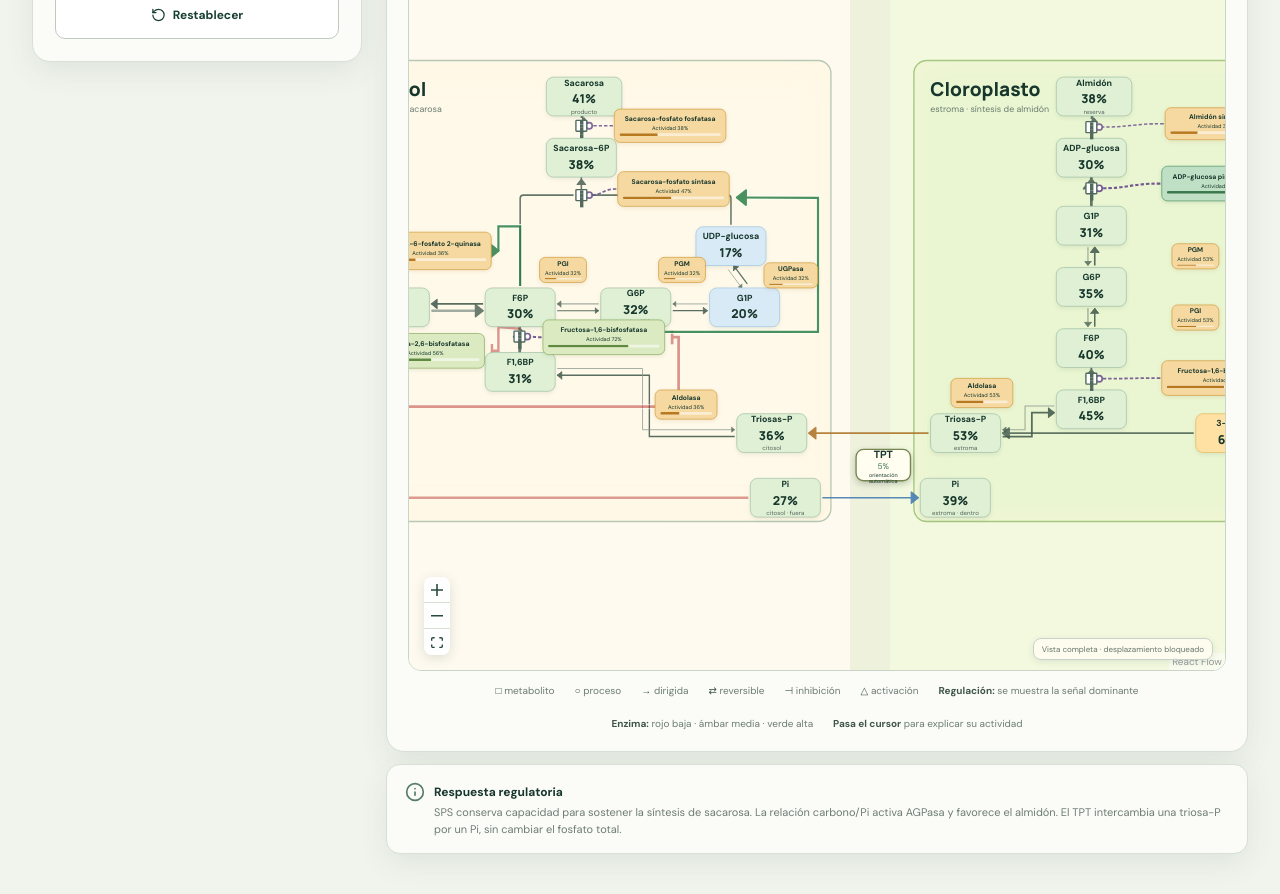
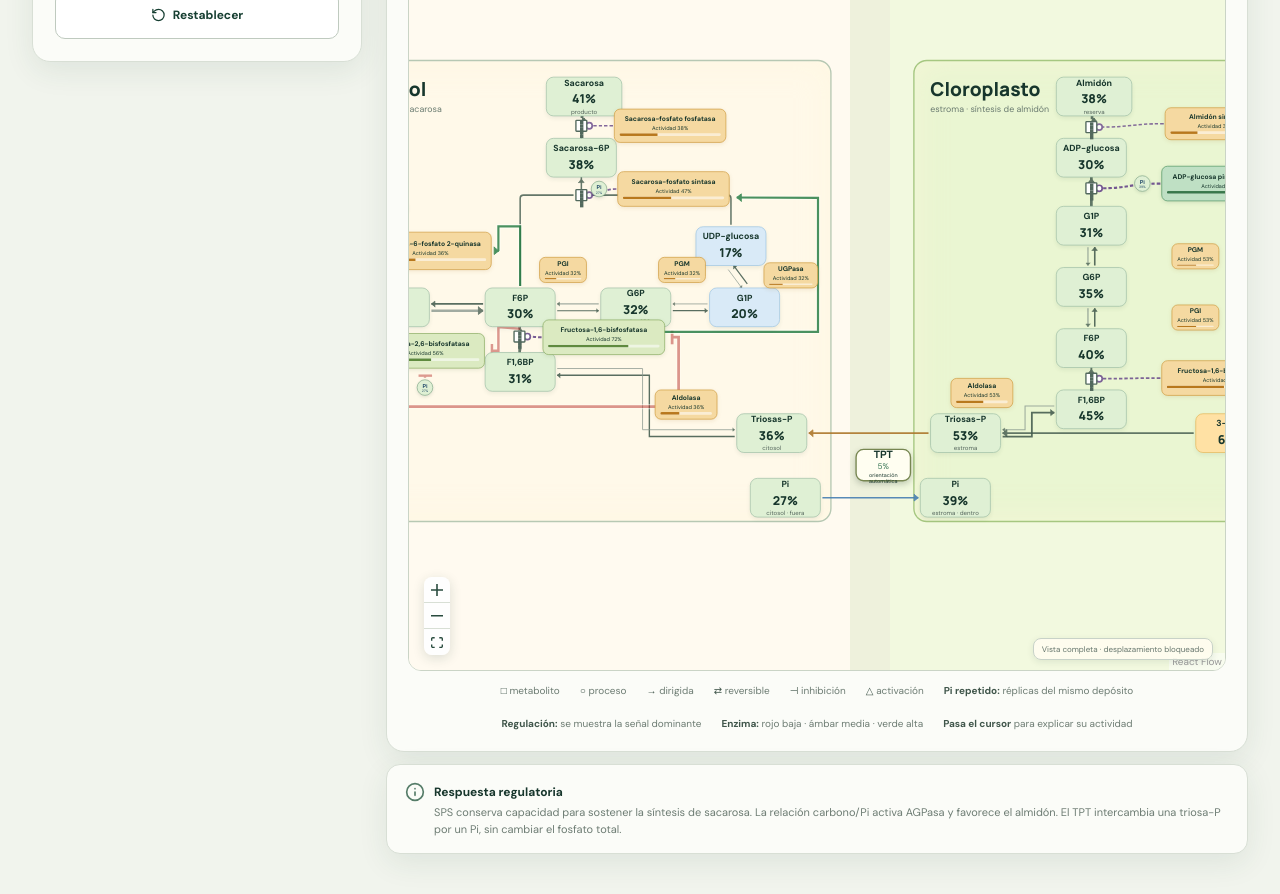
Before and after one commit to migred/Sacarosavsalmidon, a React (Vite) app: page / in a window 1280 px wide. Shown: the part 940-1834 px from the top of the page. Built offline with nearby package versions, Linux system fonts and the light colour scheme.

Commit message:
Pidiversificado

```diff
--- a/package.json
+++ b/package.json
@@ -1,7 +1,7 @@
 {
   "name": "laboratorio-carbono-vegetal",
   "private": true,
-  "version": "1.0.8",
+  "version": "1.0.9",
   "type": "module",
   "scripts": {
     "dev": "vite",
--- a/src/App.tsx
+++ b/src/App.tsx
@@ -205,7 +205,7 @@ export default function App(){
         <div className="map-card">
           <div className="map-title"><div><span>MAPA BIOQUÍMICO INTERACTIVO</span><h1>Partición del carbono fotosintético</h1></div><div className="map-legend"><i className="low"/>Bajo<i className="normal"/>Medio<i className="high"/>Alto<i className="critical"/>Umbral</div></div>
           <MetabolicFlow balance={balance} derived={d}/>
-          <div className="sbgn-key"><span><b>□</b> metabolito</span><span><b>○</b> proceso</span><span><b>→</b> dirigida</span><span><b>⇄</b> reversible</span><span><b>⊣</b> inhibición</span><span><b>△</b> activación</span><span><b>Regulación:</b> se muestra la señal dominante</span><span><b>Enzima:</b> rojo baja · ámbar media · verde alta</span><span><b>Pasa el cursor</b> para explicar su actividad</span></div>
+          <div className="sbgn-key"><span><b>□</b> metabolito</span><span><b>○</b> proceso</span><span><b>→</b> dirigida</span><span><b>⇄</b> reversible</span><span><b>⊣</b> inhibición</span><span><b>△</b> activación</span><span><b>Pi repetido:</b> réplicas del mismo depósito</span><span><b>Regulación:</b> se muestra la señal dominante</span><span><b>Enzima:</b> rojo baja · ámbar media · verde alta</span><span><b>Pasa el cursor</b> para explicar su actividad</span></div>
         </div>
         <div className="interpretation"><Info/><div><b>Respuesta regulatoria</b><p>{d.sucrosePool>=70?'La sacarosa acumulada ejerce retroinhibición sobre SPS. ':d.sps<25?'La síntesis de sacarosa está limitada por sustrato o por Pi. ':'SPS conserva capacidad para sostener la síntesis de sacarosa. '}{balance.piCyt>=65?'El Pi citosólico alto inhibe SPS y modifica el balance F6P-2-quinasa/F2,6BPasa. ':''}{balance.piStroma>=65?'El Pi estromático reduce la relación 3-PGA/Pi e inhibe AGPasa. ':d.agpase>=70?'La relación carbono/Pi activa AGPasa y favorece el almidón. ':'AGPasa responde al balance carbono/Pi. '}El TPT intercambia una triosa-P por un Pi, sin cambiar el fosfato total.</p></div></div>
       </section>
--- a/src/MetabolicFlow.tsx
+++ b/src/MetabolicFlow.tsx
@@ -37,6 +37,11 @@ function EnzymeHandles(){
 const MetaboliteNode = memo(({ data }: NodeProps) => {
   const d = data as FlowData
   return <div className={`metabolite-node ${level(d.value)}`}><FourHandles /><b>{d.label}</b><strong>{Math.round(d.value ?? 0)}%</strong>{d.note && <small>{d.note}</small>}</div>
+})
+
+const PiAliasNode = memo(({data}:NodeProps)=>{
+  const d=data as FlowData
+  return <div className={`pi-alias ${level(d.value)}`} title={`Pi ${Math.round(d.value??0)}% · réplica visual del mismo depósito`}><FourHandles/><b>Pi</b><small>{Math.round(d.value??0)}%</small></div>
 })
 
 const ProcessNode = memo(({ data }: NodeProps) => {
@@ -136,16 +141,17 @@ const TptEdge = memo((props: EdgeProps) => {
   }} />
 })
 
-const nodeTypes = { metabolite:MetaboliteNode, process:ProcessNode, enzyme:EnzymeNode, transport:TransportNode, compartment:CompartmentNode }
+const nodeTypes = { metabolite:MetaboliteNode, piAlias:PiAliasNode, process:ProcessNode, enzyme:EnzymeNode, transport:TransportNode, compartment:CompartmentNode }
 const edgeTypes = { reaction:ReactionEdge, regulatory:RegulatoryEdge, reversible:BidirectionalEdge, tpt:TptEdge }
 
 const met = (id:string,label:string,value:number,parentId:string,x:number,y:number,note?:string,width=104) => ({ id,type:'metabolite',parentId,extent:'parent' as const,position:{x,y},data:{label,value,note},style:{width,height:58},draggable:false })
+const piAlias=(id:string,value:number,parentId:string,x:number,y:number)=>({id,type:'piAlias',parentId,extent:'parent' as const,position:{x,y},data:{label:'Pi',value},style:{width:24,height:24},draggable:false,selectable:false})
 const proc = (id:string,label:string,parentId:string|undefined,x:number,y:number) => ({ id,type:'process',parentId,extent:parentId?'parent' as const:undefined,position:{x,y},data:{label},style:{width:18,height:18},draggable:false })
 const enz = (id:string,label:string,activity:number,parentId:string,x:number,y:number,width=92,height=38,reasons:RegulationReason[]=[],tooltipSide:'above'|'below'='above') => ({ id,type:'enzyme',parentId,extent:'parent' as const,position:{x,y},data:{label,activity,reasons,tooltipSide},style:{width,height},draggable:false })
-const reaction = (id:string,source:string,target:string,flux:number,sourceHandle:string,targetHandle:string,production=false) => ({ id,type:'reaction',source,target,sourceHandle,targetHandle,data:{flux,production},markerEnd:production?{type:MarkerType.ArrowClosed,color:'#435b4e',width:14,height:14}:undefined,selectable:false })
-const regulation = (id:string,source:string,target:string,kind:'activation'|'inhibition'|'catalysis',active:boolean,strength:number,sourceHandle:string,targetHandle:string,route?:FlowData['route'],corridor?:number,waypoints?:FlowData['waypoints']) => ({ id,type:'regulatory',source,target,sourceHandle,targetHandle,data:{kind,active,strength,route,corridor,waypoints},markerEnd:kind==='activation'?{type:MarkerType.ArrowClosed,color:'#247c43',width:16+strength*.05,height:16+strength*.05}:undefined,selectable:false })
-const reversible = (id:string,source:string,target:string,forwardFlux:number,reverseFlux:number,sourceHandle:string,targetHandle:string,route?:'elbow') => ({ id,type:'reversible',source,target,sourceHandle,targetHandle,data:{forwardFlux,reverseFlux,route},markerEnd:{type:MarkerType.ArrowClosed,color:'#435b4e',width:13,height:13},selectable:false })
-const transport = (id:string,source:string,target:string,kind:'pi'|'triose',flux:number,sourceHandle:string,targetHandle:string) => ({ id,type:'tpt',source,target,sourceHandle,targetHandle,data:{kind,flux},markerEnd:{type:MarkerType.ArrowClosed,color:kind==='pi'?'#477eb2':'#ad772b',width:17,height:17},selectable:false })
+const reaction = (id:string,source:string,target:string,flux:number,sourceHandle:string,targetHandle:string,production=false) => ({ id,type:'reaction',source,target,sourceHandle,targetHandle,data:{flux,production},markerEnd:production?{type:MarkerType.ArrowClosed,color:'#435b4e',width:9,height:9}:undefined,selectable:false })
+const regulation = (id:string,source:string,target:string,kind:'activation'|'inhibition'|'catalysis',active:boolean,strength:number,sourceHandle:string,targetHandle:string,route?:FlowData['route'],corridor?:number,waypoints?:FlowData['waypoints']) => ({ id,type:'regulatory',source,target,sourceHandle,targetHandle,data:{kind,active,strength,route,corridor,waypoints},markerEnd:kind==='activation'?{type:MarkerType.ArrowClosed,color:'#247c43',width:8+strength*.018,height:8+strength*.018}:undefined,selectable:false })
+const reversible = (id:string,source:string,target:string,forwardFlux:number,reverseFlux:number,sourceHandle:string,targetHandle:string,route?:'elbow') => ({ id,type:'reversible',source,target,sourceHandle,targetHandle,data:{forwardFlux,reverseFlux,route},markerEnd:{type:MarkerType.ArrowClosed,color:'#435b4e',width:8,height:8},selectable:false })
+const transport = (id:string,source:string,target:string,kind:'pi'|'triose',flux:number,sourceHandle:string,targetHandle:string) => ({ id,type:'tpt',source,target,sourceHandle,targetHandle,data:{kind,flux},markerEnd:{type:MarkerType.ArrowClosed,color:kind==='pi'?'#477eb2':'#ad772b',width:10,height:10},selectable:false })
 
 function makeElements(b:Balance,d:Derived) {
   const pct=(value:number)=>`${Math.round(value)}%`
@@ -182,6 +188,7 @@ function makeElements(b:Balance,d:Derived) {
     met('g6c','G6P',d.g6p,'cytosol',380,335,'activa SPS'), met('f6c','F6P',d.f6p,'cytosol',210,335),
     met('f16c','F1,6BP',b.trioseCyt*.86,'cytosol',210,430), met('triosec','Triosas-P',b.trioseCyt,'cytosol',580,520,'citosol'),
     met('f26','F2,6BP',d.f26bp,'cytosol',25,335,'regulador'), met('pic','Pi',b.piCyt,'cytosol',600,615,'citosol · fuera'),
+    piAlias('pic_sps',b.piCyt,'cytosol',366,178),piAlias('pic_f26k',b.piCyt,'cytosol',73,205),piAlias('pic_f26b',b.piCyt,'cytosol',110,470),
     proc('p_spp','Sacarosa-fosfato fosfatasa','cytosol',343,88),proc('p_sps','Sacarosa-fosfato sintasa','cytosol',343,190),proc('p_fbp','Fructosa-1,6-bisfosfatasa','cytosol',252,398),
     enz('e_spp','Sacarosa-fosfato fosfatasa',d.sucroseFlux,'cytosol',400,72,165,50,[substrate('sacarosa-6P',d.sucroseFlux)],'below'),
     enz('e_sps','Sacarosa-fosfato sintasa',d.sps,'cytosol',405,164,165,52,[activator('G6P',d.g6p,30),inhibitor('Pi citosólico',b.piCyt,55),inhibitor('sacarosa',d.sucrosePool,70),winner(spsDominant.label)],'below'),
@@ -198,6 +205,7 @@ function makeElements(b:Balance,d:Derived) {
     met('f6s','F6P',b.trioseStroma*.76,'chloroplast',210,395),met('f16s','F1,6BP',b.trioseStroma*.86,'chloroplast',210,485),
     met('trioses','Triosas-P',b.trioseStroma,'chloroplast',25,520,'estroma'),met('pga','3-PGA',pga,'chloroplast',415,520),
     met('pis','Pi',b.piStroma,'chloroplast',10,615,'estroma · dentro'),
+    piAlias('pis_agp',b.piStroma,'chloroplast',325,170),
     proc('p_starch','Almidón sintasa','chloroplast',253,90),proc('p_agp','ADP-glucosa pirofosforilasa','chloroplast',253,180),proc('p_fbp_s','Fructosa-1,6-bisfosfatasa','chloroplast',253,460),
     enz('e_starch','Almidón sintasa',d.starchFlux,'chloroplast',370,70,150,48,[substrate('ADP-glucosa',d.starchFlux)],'below'),
     enz('e_agp','ADP-glucosa pirofosforilasa',d.agpase,'chloroplast',365,156,170,52,[activator('3-PGA',pga,40),inhibitor('Pi estromático',b.piStroma,55),winner(agpDominant.label)],'below'),
@@ -232,18 +240,18 @@ function makeElements(b:Balance,d:Derived) {
     regulation('cat_fbp_s','e_fbp_s','p_fbp_s','catalysis',true,b.trioseStroma,'s-left','t-right'),
 
     regulation('reg_f26_fbp','f26','e_fbp','inhibition',d.f26bp>=68,d.f26bp,'s-left','t-reg-right-2',undefined,undefined,[{x:10,y:364},{x:10,y:510},{x:495,y:510},{x:495,y:408}]),
-    regulation('reg_pi_f26b','pic','e_f26b','inhibition',b.piCyt>=55,b.piCyt,'s-left','t-reg-left-2','left',8),
+    regulation('reg_pi_f26b','pic_f26b','e_f26b','inhibition',b.piCyt>=55,b.piCyt,'s-top','t-reg-bottom-2'),
     regulation('reg_f6_f26b','f6c','e_f26b','inhibition',d.f6p>=35,d.f6p,'s-bottom','t-reg-right-2',undefined,undefined,[{x:230,y:393},{x:230,y:428}]),
   ]
-  if(spsDominant.id==='pi') edges.push(regulation('reg_pi_sps','pic','e_sps','inhibition',true,spsDominant.strength,'s-right','t-reg-right-2','right',712))
+  if(spsDominant.id==='pi') edges.push(regulation('reg_pi_sps','pic_sps','e_sps','inhibition',true,spsDominant.strength,'s-right','t-reg-left-2'))
   if(spsDominant.id==='g6') edges.push(regulation('reg_g6_sps','g6c','e_sps','activation',true,spsDominant.strength,'s-bottom','t-reg-right-3',undefined,undefined,[{x:432,y:400},{x:700,y:400},{x:700,y:203}]))
   if(spsDominant.id==='sucrose') edges.push(regulation('reg_suc_sps','sucrose','e_sps','inhibition',true,spsDominant.strength,'s-right','t-reg-right-1','right',724))
 
-  if(f26kDominant.id==='pi') edges.push(regulation('reg_pi_f26k','pic','e_f26k','activation',true,f26kDominant.strength,'s-left','t-reg-left-1','left',8))
+  if(f26kDominant.id==='pi') edges.push(regulation('reg_pi_f26k','pic_f26k','e_f26k','activation',true,f26kDominant.strength,'s-bottom','t-reg-top-1'))
   if(f26kDominant.id==='triose') edges.push(regulation('reg_tri_f26k','triosec','e_f26k','inhibition',true,f26kDominant.strength,'s-left','t-reg-left-3','left',18))
   if(f26kDominant.id==='f6') edges.push(regulation('reg_f6_f26k','f6c','e_f26k','activation',true,f26kDominant.strength,'s-top','t-reg-right-2',undefined,undefined,[{x:262,y:245},{x:230,y:245},{x:230,y:281}]))
 
-  if(agpDominant.id==='pi') edges.push(regulation('reg_pi_agp','pis','e_agp','inhibition',true,agpDominant.strength,'s-right','t-reg-right-1','right',1390))
+  if(agpDominant.id==='pi') edges.push(regulation('reg_pi_agp','pis_agp','e_agp','inhibition',true,agpDominant.strength,'s-right','t-reg-left-2'))
   if(agpDominant.id==='pga') edges.push(regulation('reg_pga_agp','pga','e_agp','activation',true,agpDominant.strength,'s-right','t-reg-right-3','right',1378))
   if(d.tpt>=0){
     edges.push(
```
Also changed, not shown: src/styles.css, 4 other files (tests, documents, lock files or other folders).
